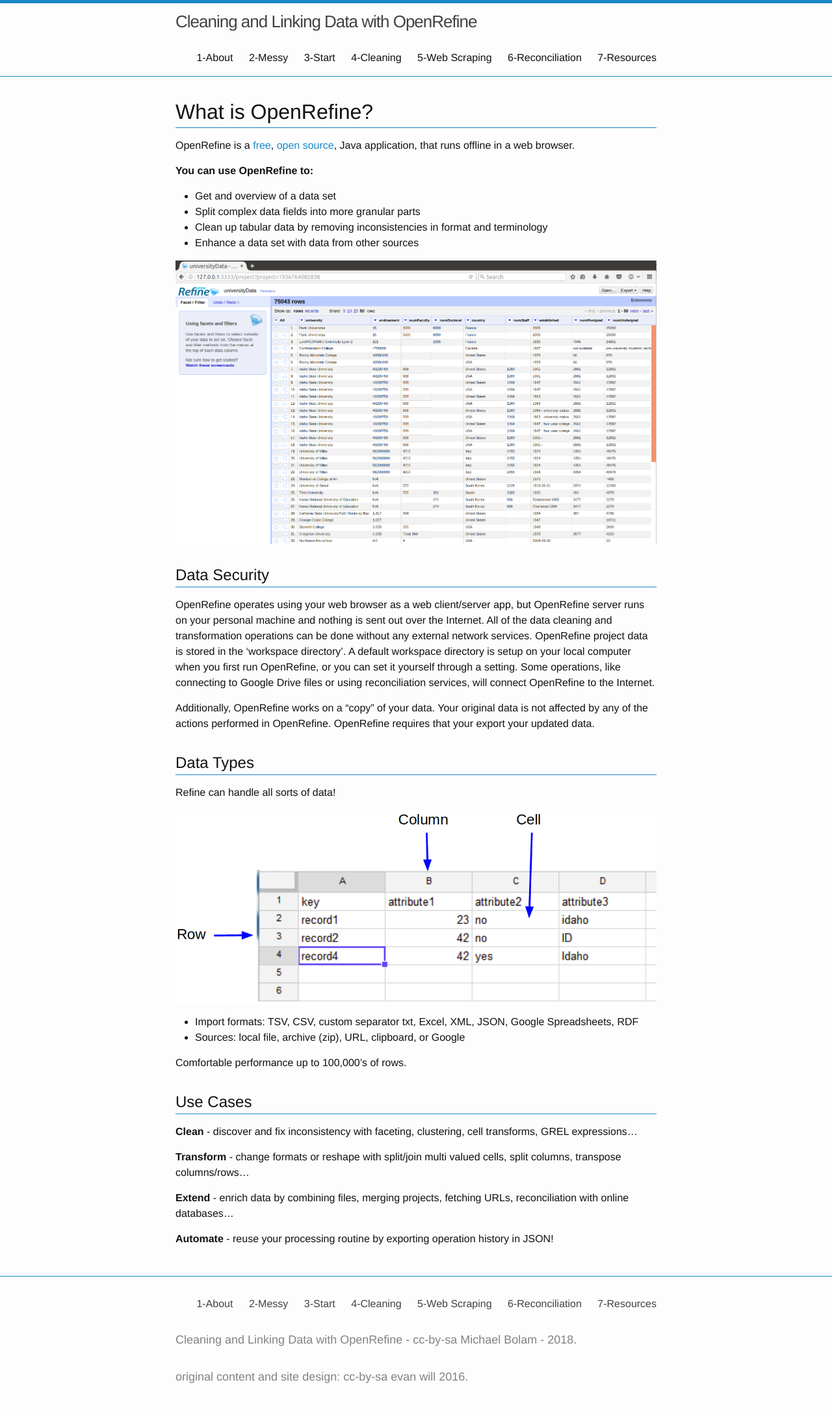
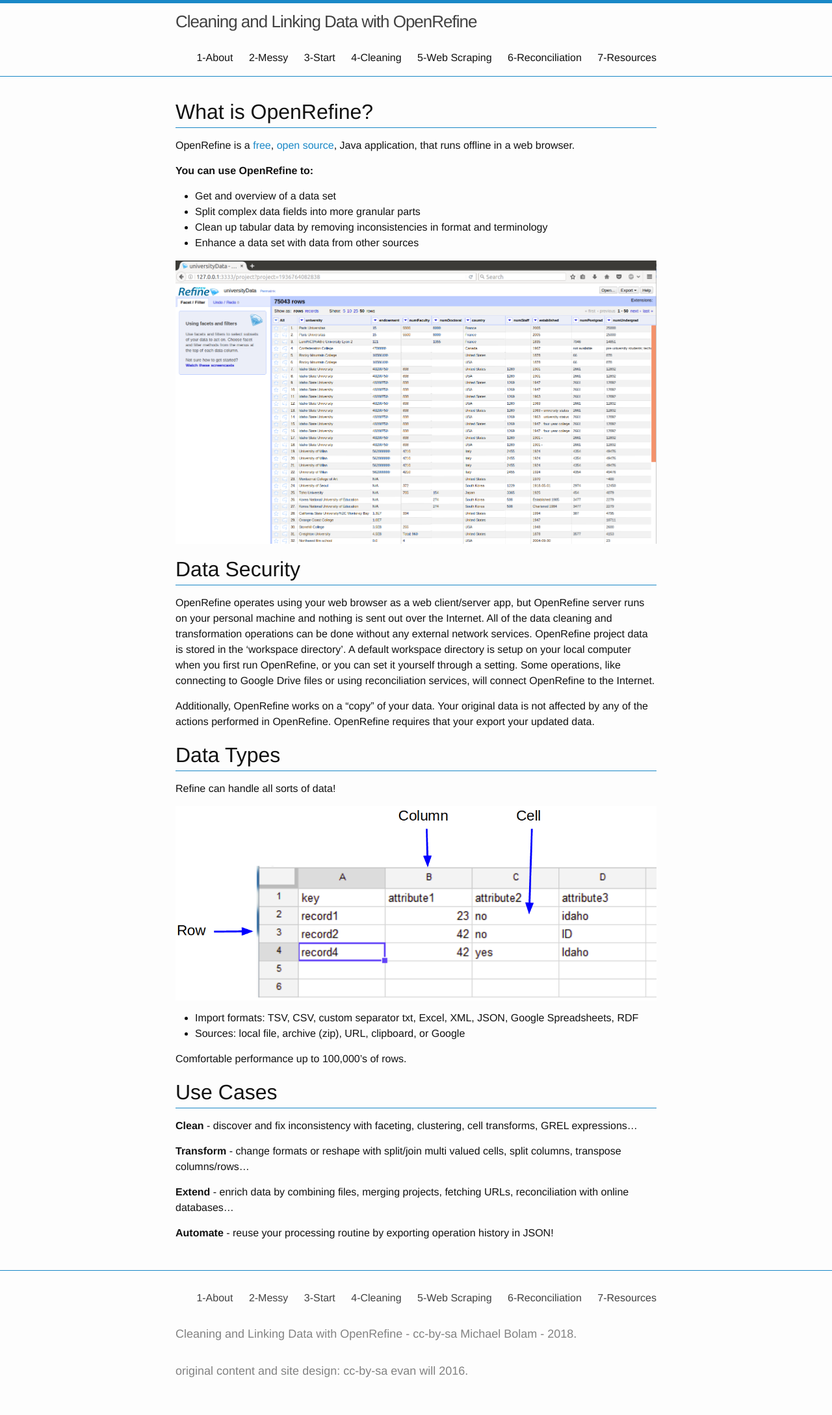
Before and after one commit to mbolam/DSWS_OpenRefine, a Jekyll site: the page built from 1-about.md, in a window 1280 px wide. Shown: the whole page at 65% size. Built offline with Jekyll 4.4.1, drawn with Linux system fonts in a browser that asks for light colours.

```diff
--- a/1-about.md
+++ b/1-about.md
@@ -16,13 +16,13 @@ OpenRefine is a [free](https://www.gnu.org/philosophy/free-sw.en.html), [open so
 
 ![Refine Screenshot](images/refine.png)
 
-## Data Security
+# Data Security
 
 OpenRefine operates using your web browser as a web client/server app, but OpenRefine server runs on your personal machine and nothing is sent out over the Internet. All of the data cleaning and transformation operations can be done without any external network services. OpenRefine project data is stored in the 'workspace directory'. A default workspace directory is setup on your local computer when you first run OpenRefine, or you can set it yourself through a setting. Some operations, like connecting to Google Drive files or using reconciliation services, will connect OpenRefine to the Internet.
 
 Additionally, OpenRefine works on a "copy" of your data. Your original data is not affected by any of the actions performed in OpenRefine. OpenRefine requires that your export your updated data.
 
-## Data Types
+# Data Types
 
 Refine can handle all sorts of data!
 
@@ -33,7 +33,7 @@ Refine can handle all sorts of data!
 
 Comfortable performance up to 100,000's of rows.
 
-## Use Cases
+# Use Cases
 
 **Clean** - discover and fix inconsistency with faceting, clustering, cell transforms, GREL expressions...
 
```
